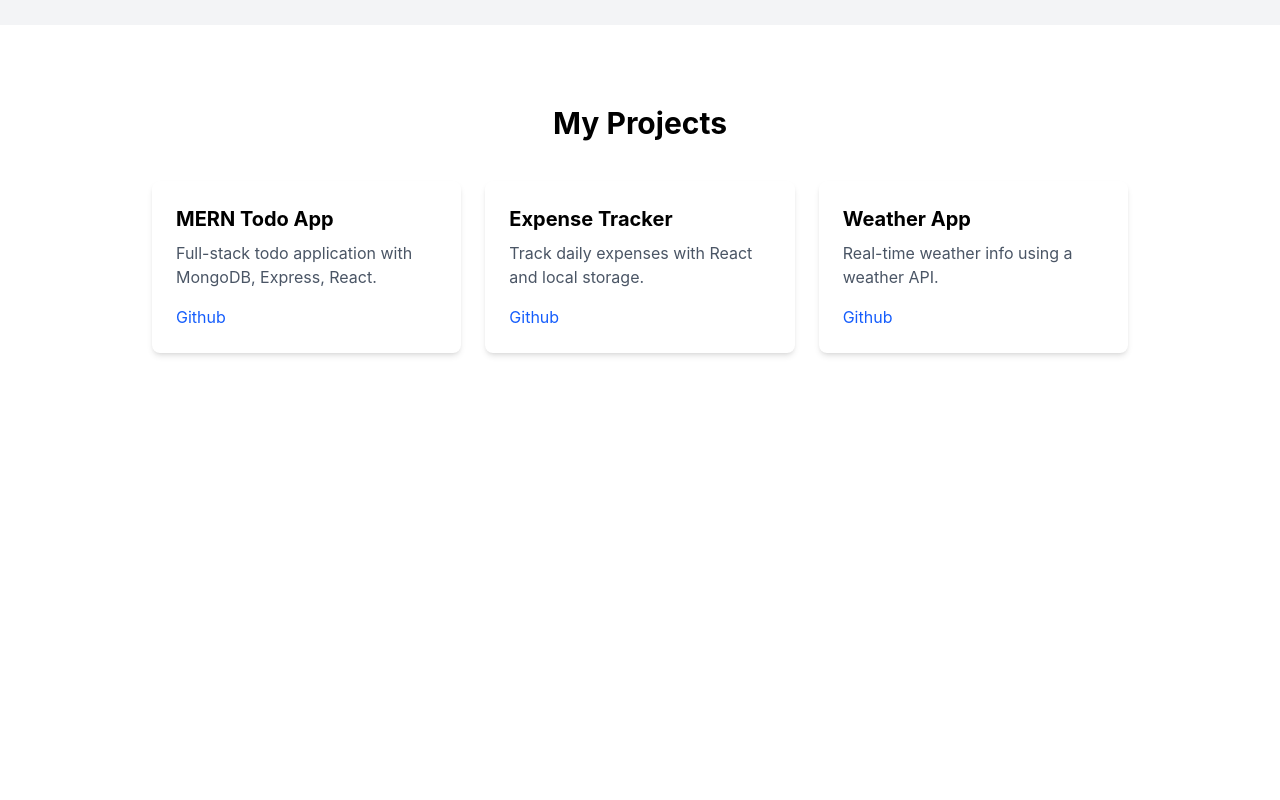
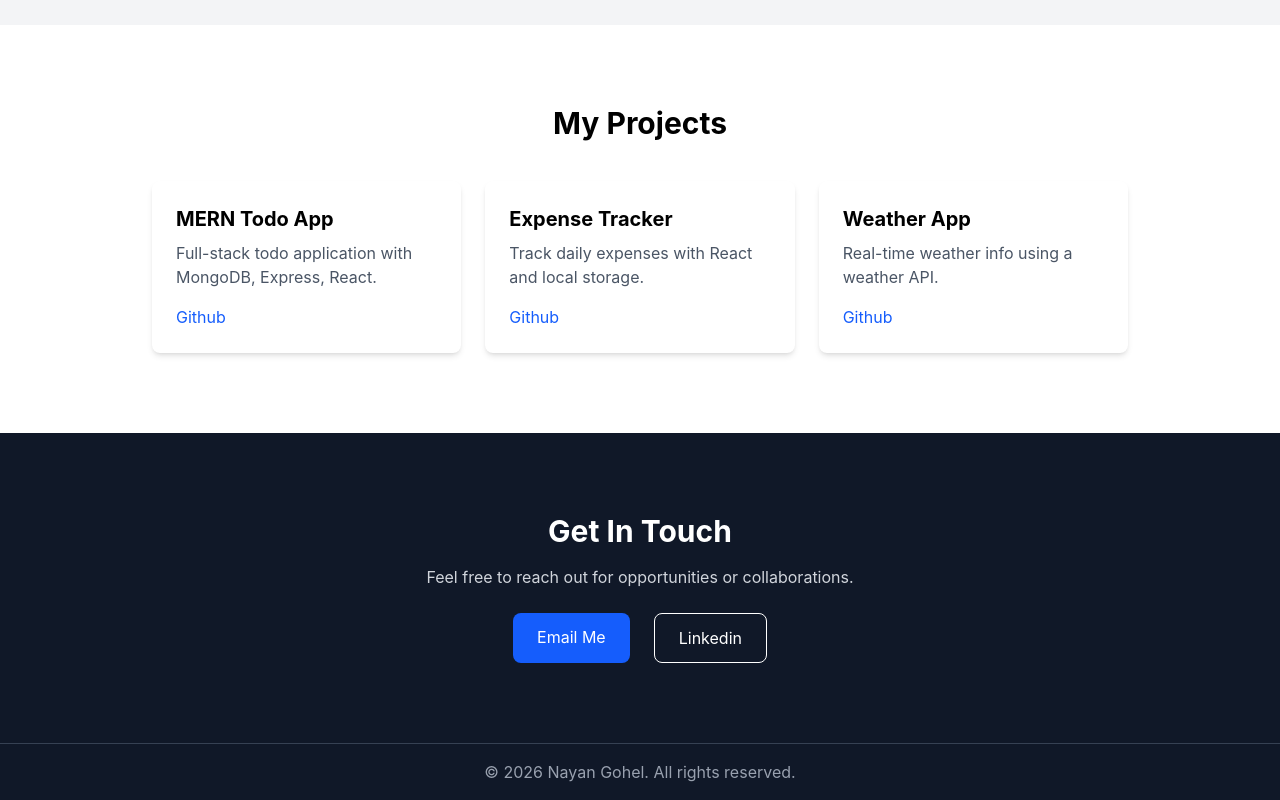
Before and after one commit to Nayan7435/portfolio-react, a React (Vite) app: page / in a window 1280 px wide. Shown: the part 1436-2236 px from the top of the page. Before the commit the page ends 1869 px from the top, so only its background shows below. Built offline with nearby package versions, Linux system fonts and the light colour scheme.

Commit message:
Contact and Footer Section is Doned!!!

```diff
--- a/package.json
+++ b/package.json
@@ -11,6 +11,7 @@
   },
   "dependencies": {
     "@tailwindcss/vite": "^4.3.1",
+    "lucide-react": "^1.21.0",
     "react": "^19.2.6",
     "react-dom": "^19.2.6",
     "tailwindcss": "^4.3.1"
--- a/src/App.jsx
+++ b/src/App.jsx
@@ -3,6 +3,8 @@ import Hero from "./components/Hero"
 import About from "./components/About"
 import Skills from "./components/Skills"
 import Projects from "./components/Projects"
+import Contact from "./components/Contact"
+import Footer from "./components/Footer"
 
 function App() {
   return (
@@ -12,6 +14,8 @@ function App() {
       <About />
       <Skills />
       <Projects />
+      <Contact />
+      <Footer />
     </div>
   )
 }
--- a/src/components/Contact.jsx
+++ b/src/components/Contact.jsx
@@ -0,0 +1,20 @@
+function Contact() {
+    return(
+        <section id="contact" className="py-20 px-6 bg-gray-900 text-white text-center">
+            <h2 className="text-3xl font-bold mb-4">Get In Touch</h2>
+            <p className="text-gray-300 mb-6">
+                Feel free to reach out for opportunities or collaborations.
+            </p>
+            <div className="flex justify-center gap-6">
+                <a href="mailto:gohelnayan264@gmail.com" className="bg-blue-600 px-6 py-3 rounded-lg hover:bg-blue-700 transition">
+                    Email Me
+                </a>
+                <a href="https://linkedin.com/in/nayangohel0531" target="_blank" className="border border-white px-6 py-3 rounded-lg hover:bg-white hover:text-gray-900 transition">
+                    Linkedin
+                </a>
+            </div>
+        </section>
+    )
+}
+
+export default Contact
--- a/src/components/Footer.jsx
+++ b/src/components/Footer.jsx
@@ -0,0 +1,10 @@
+function Footer() {
+    return(
+        <footer className="bg-gray-900 text-gray-400 text-center py-4 border-t border-gray-700">
+            <p>&copy; 2026 Nayan Gohel. All rights reserved.</p>
+        </footer>
+    )
+
+}
+
+export default Footer
--- a/src/index.css
+++ b/src/index.css
@@ -1 +1,5 @@
 @import "tailwindcss";
+
+html {
+     scroll-behavior: smooth;
+   }
```
Also changed, not shown: 1 other file (tests, documents, lock files or other folders).
